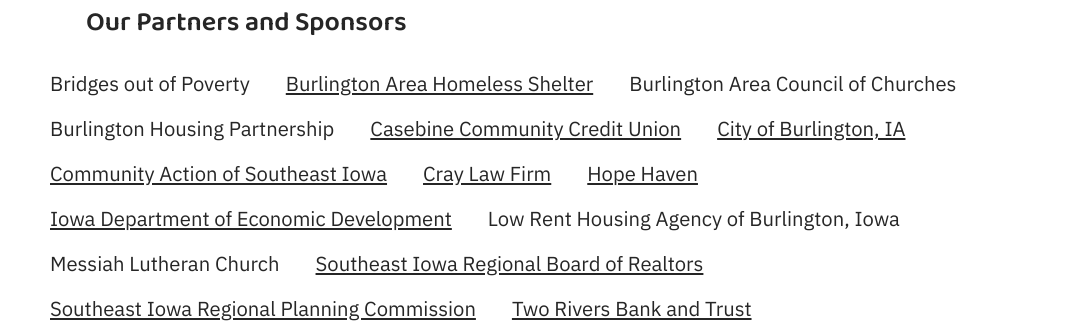
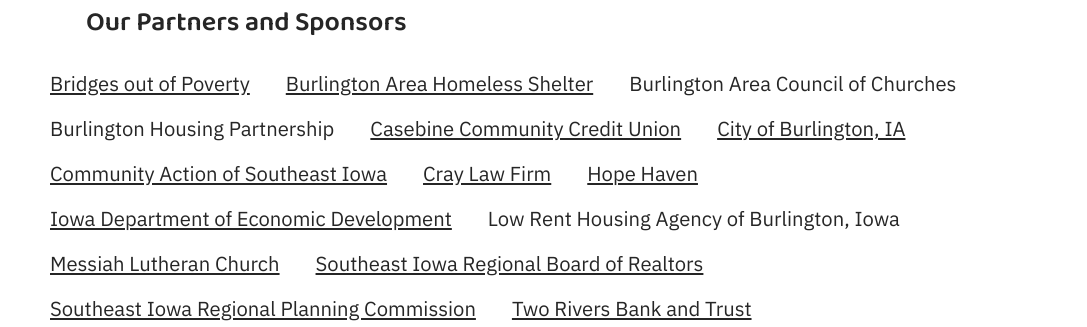
Before and after one commit to blaze-vincent/christian-action-2022, a Next.js app: page /about in a window 1280 px wide. Shown: the part 1112-1439 px from the top of the page, without its empty margins (96-1183 px from the left). Built offline with nearby package versions, Linux system fonts and the light colour scheme.

Commit message:
Add links to two more sponsors

```diff
--- a/pages/about.js
+++ b/pages/about.js
@@ -7,7 +7,8 @@
 
   const partners = [
     {
-      "name": "Bridges out of Poverty"
+      "name": "Bridges out of Poverty",
+      "website": 'https://burlingtonbuildingbridges.org/'
     },
     {
       "name": "Burlington Area Homeless Shelter",
@@ -47,7 +48,8 @@
       "name": "Low Rent Housing Agency of Burlington, Iowa"
     },
     {
-      "name": "Messiah Lutheran Church"
+      "name": "Messiah Lutheran Church",
+      "website": 'https://messiahburlington.org/'
     },
     {
       "name": "Southeast Iowa Regional Board of Realtors",
```
